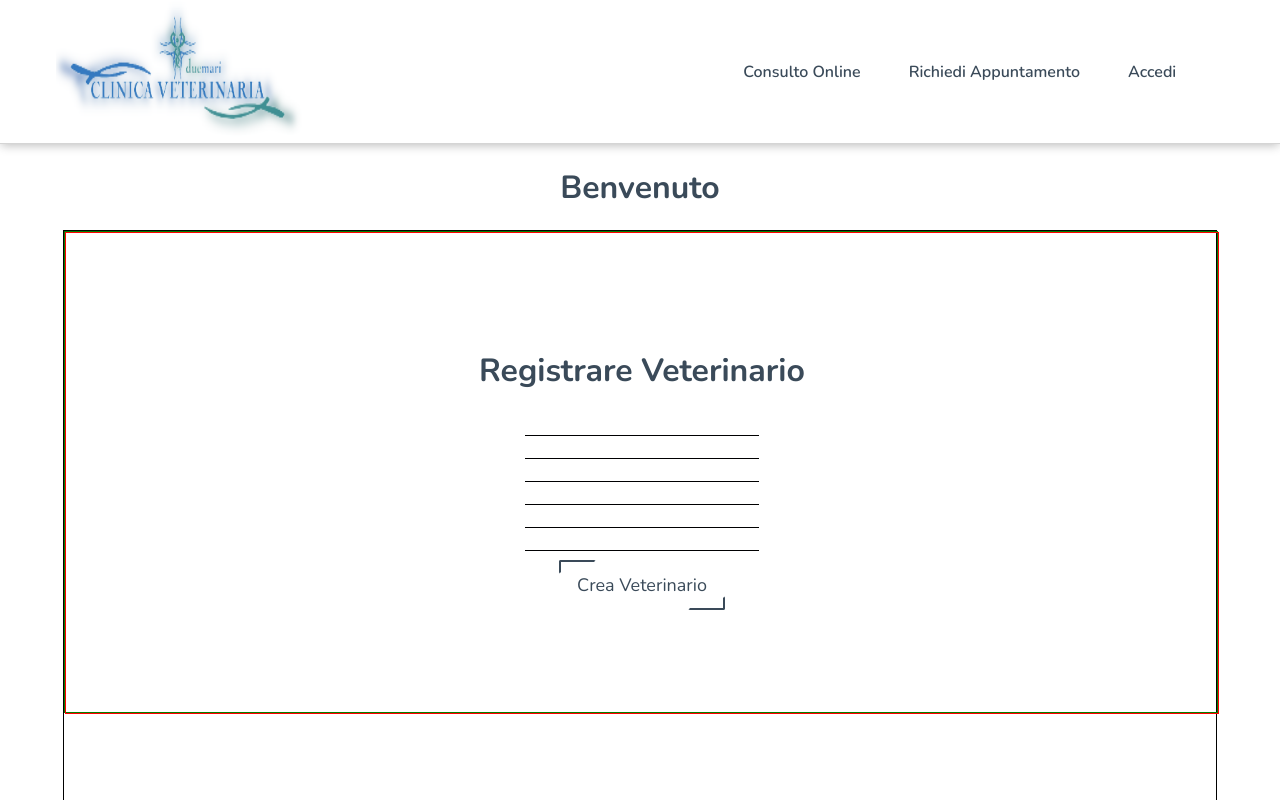
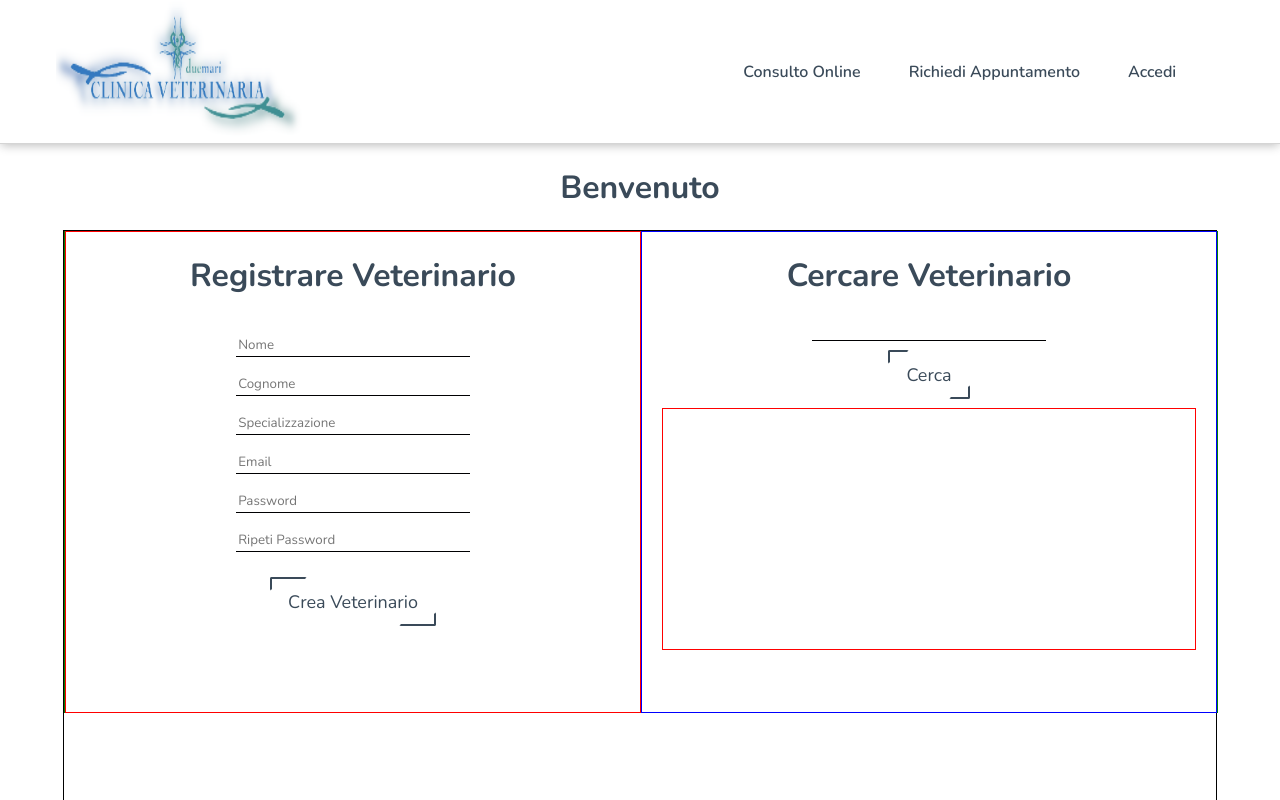
Before and after one commit to Germanilu/ClinicaVeterinariaDueMari, a React (Create React App) app: page /superAdminPanel in a window 1280 px wide. Shown: the top 800 px of the page. Built offline with nearby package versions, Linux system fonts and the light colour scheme.

Commit message:
Feat: Find Vet by id

```diff
--- a/src/Containers/SuperAdmin/SuperAdminPanel.jsx
+++ b/src/Containers/SuperAdmin/SuperAdminPanel.jsx
@@ -18,8 +18,10 @@ const SuperAdminPanel = () => {
         specialization: '',
         email: '',
         password: '',
-        password2:''
+        password2: ''
     })
+    const [vetId, setVetId] = useState()
+    const [vet, setVet] = useState([])
     const [msgError, setMsgError] = useState()
 
     const updateVetData = (e) => {
@@ -76,24 +78,67 @@ const SuperAdminPanel = () => {
         }
     }
 
+    //Use to set the hook vet with the vet ID
+    const onChangeHandler = (e) => {
+        setVetId(e.target.value)
+        console.log(vetId)
+    }
+
+    const findVet = async () => {
+        try {
+            let config = {
+                headers: { Authorization: `Bearer ${credentials.token}` }
+            };
+            const attempt = await axios.get(`https://bbdd-cv2.herokuapp.com/api/vet/${vetId}`, config)
+            console.log(attempt)
+            setVet(attempt.data.data)
+        } catch (error) {
+            console.log(error)
+
+        }
+    }
+
 
 
     return (
         <div className='superAdminDesign'>
             <h1> Benvenuto {credentials.user_name}</h1>
             <div className="superAdminContainer">
+                {/* Register Vet */}
                 <div className="vetContainer">
                     <div className="registerVet">
                         <h1>Registrare Veterinario</h1>
-                    <input className='inputShort' type="text" name='name' title='name' onChange={updateVetData} />
-                    <input className='inputShort' type="text" name='surname' title='surname' onChange={updateVetData} />
-                    <input className='inputShort' type="text" name='specialization' title='specialization' onChange={updateVetData} />
-                    <input className='inputShort' type="email" name='email' title='email' onChange={updateVetData} />
-                    <input className='inputShort' type="password" name='password' title='password' onChange={updateVetData} />
-                    <input className='inputShort' type="password" name='password2' title='password2' onChange={updateVetData} />
+                        <input className='inputShort' type="text" name='name' title='name' onChange={updateVetData} placeholder="Nome" />
+                        <input className='inputShort' type="text" name='surname' title='surname' onChange={updateVetData} placeholder="Cognome" />
+                        <input className='inputShort' type="text" name='specialization' title='specialization' onChange={updateVetData} placeholder="Specializzazione" />
+                        <input className='inputShort' type="email" name='email' title='email' onChange={updateVetData} placeholder="Email" />
+                        <input className='inputShort' type="password" name='password' title='password' onChange={updateVetData} placeholder="Password" />
+                        <input className='inputShort' type="password" name='password2' title='password2' onChange={updateVetData} placeholder="Ripeti Password" />
                         {msgError}
                         <div className="button" onClick={() => vetRegister()}>Crea Veterinario</div>
                     </div>
+
+                    {/* Box Find Vet */}
+                    <div className="findVet">
+                        <h1>Cercare Veterinario</h1>
+                        <input className='inputShort' type="email" name='email' title='email' onChange={onChangeHandler} />
+                        <div className="button" onClick={() => findVet()}>Cerca</div>
+
+                        <div className="resultContainer">
+                            {vet.name !== undefined &&
+                                <div>
+                                    <p>Id: {vet._id} </p>
+                                    <p>Nome: {vet.name} </p>
+                                    <p>Cognome: {vet.surname} </p>
+                                    <p>Specializzazione: {vet.specialization} </p>
+                                    <p>Email: {vet.email} </p>
+                                </div>
+                            }
+                        </div>
+
+
+                    </div>
+
 
                 </div>
             </div>
--- a/src/Containers/SuperAdmin/SuperAdminPanel.scss
+++ b/src/Containers/SuperAdmin/SuperAdminPanel.scss
@@ -17,19 +17,40 @@
     width: 100%;
     height: 30em;
     border: 1px solid green;
+    display: flex;
+    align-items: center;
+    justify-content: center;
 }
 
 .registerVet{
-    width: 100%;
+    width: 50%;
     height: 100%;
     border: 1px solid red;
     display: flex;
     align-items: center;
-    justify-content: center;
+    flex-direction: column;
+    gap: 1em;
+}
+
+.inputShort{
+    width: 40%;
+}
+
+.findVet{
+    width: 50%;
+    height: 100%;
+    border: 1px solid blue;
+    display: flex;
+    align-items: center;
     flex-direction: column;
 }
 
-.inputShort{
-    width: 20%;
-
+.resultContainer{
+    width: 90%;
+    height: 50%;
+    border: 1px solid red;
+    padding-left: 1em;
+    display: flex;
+    align-items: center;
+    justify-content: center;
 }
```
Lines whose indentation alone changed are shown as unchanged.
